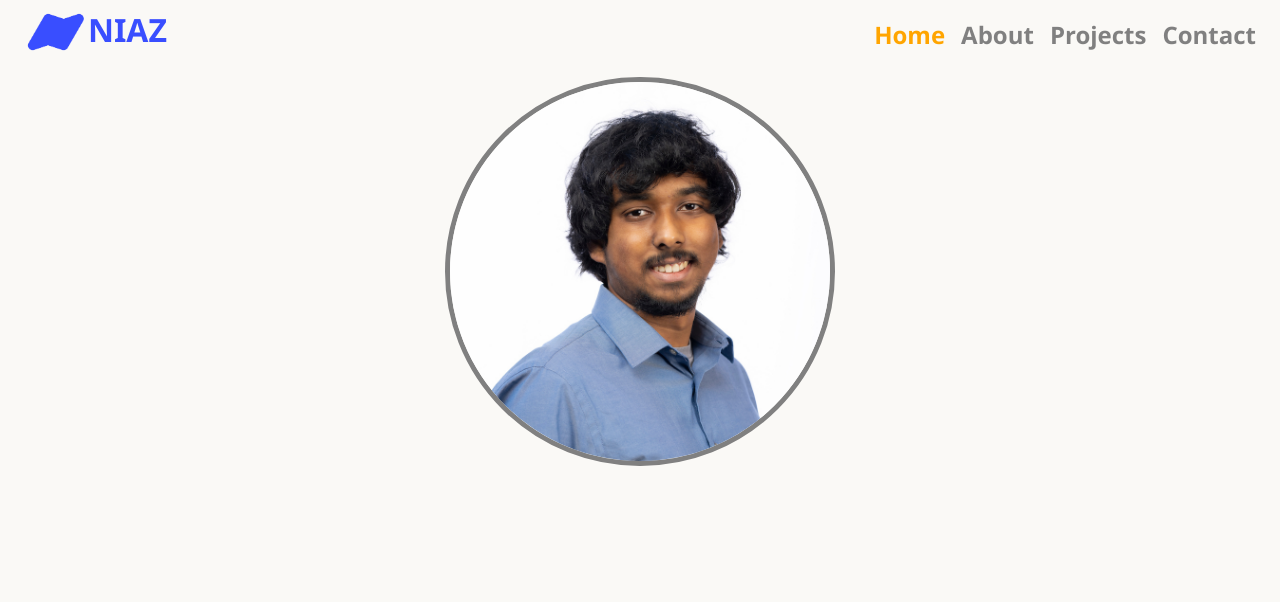
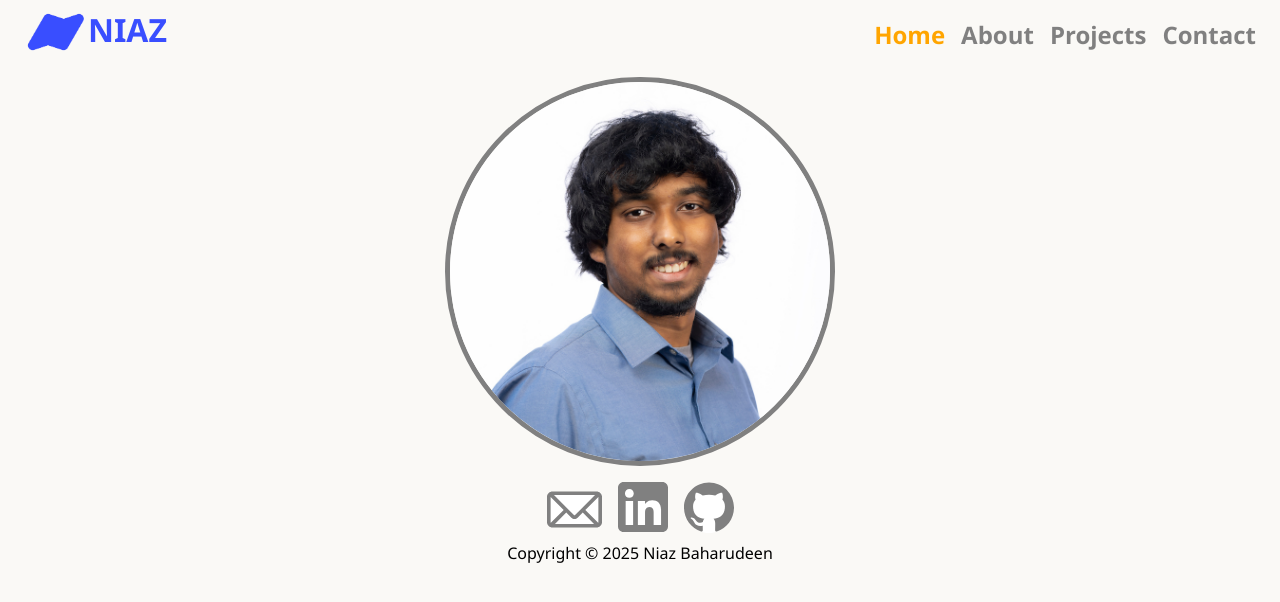
Before and after one commit to tuk05348/website-frontend, an Angular app: page / in a window 1280 px wide. Shown: the top 602 px of the page. Built offline with nearby package versions, Linux system fonts and the light colour scheme.

Commit message:
Created a footer to hold icons and links at bottom of page.

```diff
--- /dev/null
+++ b/src/app/Components/footer/footer.component.css
@@ -0,0 +1,16 @@
+.icon-container {
+    display: flex;
+    width: 100%;
+    justify-content: center;
+    gap: 1em;
+}
+
+.icon:hover {
+    transform: scale(1.15);
+}
+
+.footer {
+    display: flex;
+    flex-direction: column;
+    align-items: center;
+}
--- /dev/null
+++ b/src/app/Components/footer/footer.component.html
@@ -0,0 +1,14 @@
+<div class="footer">
+    <div class="icon-container">
+        <a class="icon" href="mailto:niazbaharudeen@gmail.com">
+            <svg email fill="#808080"></svg>
+        </a>
+        <a class="icon" href="https://linkedin.com/in/niaz-baharudeen" target="_blank" rel="noopener noreferrer">
+            <svg linkedin fill="#808080"></svg>
+        </a>
+        <a class="icon" href="https://github.com/tuk05348" target="_blank" rel="noopener noreferrer">
+            <svg github fill="#808080"></svg>
+        </a>
+    </div>
+    <span class="copyright">Copyright © 2025 Niaz Baharudeen</span>
+</div>
--- a/src/app/app.component.html
+++ b/src/app/app.component.html
@@ -1,2 +1,3 @@
 <app-navbar></app-navbar>
 <router-outlet></router-outlet>
+<app-footer></app-footer>
--- a/src/app/app.component.ts
+++ b/src/app/app.component.ts
@@ -1,10 +1,11 @@
 import { Component } from '@angular/core';
 import { RouterOutlet } from '@angular/router';
 import { NavbarComponent } from "./Components/navbar/navbar.component";
+import { FooterComponent } from "./Components/footer/footer.component";
 
 @Component({
   selector: 'app-root',
-  imports: [RouterOutlet, NavbarComponent],
+  imports: [RouterOutlet, NavbarComponent, FooterComponent],
   templateUrl: './app.component.html',
   styleUrl: './app.component.css'
 })
--- a/src/app/home/home.component.css
+++ b/src/app/home/home.component.css
@@ -11,8 +11,3 @@
     gap: 1em;
     padding: 1em 0px;
 }
-
-.icon-container {
-    display: flex;
-    gap: 1em;
-}
```
Also changed, not shown: src/app/Components/footer/footer.component.ts (added, +14 -0 lines), 1 other file (tests, documents, lock files or other folders).
